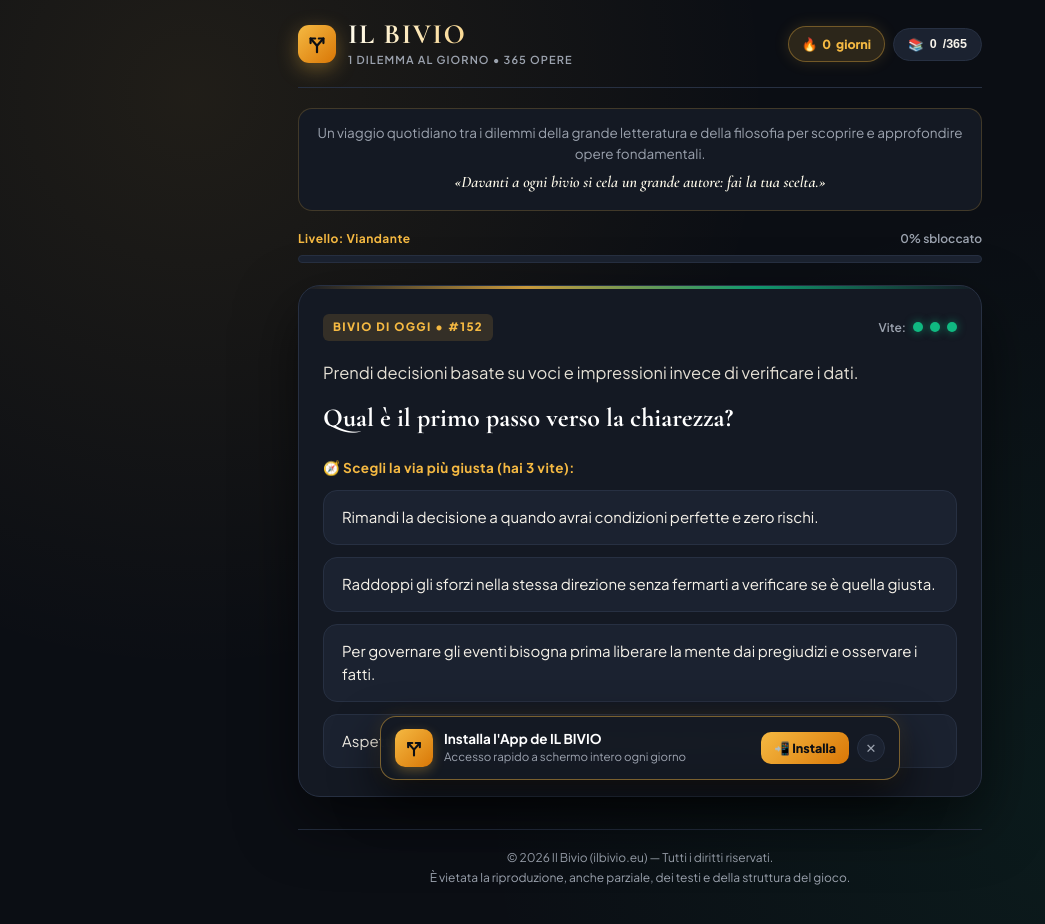
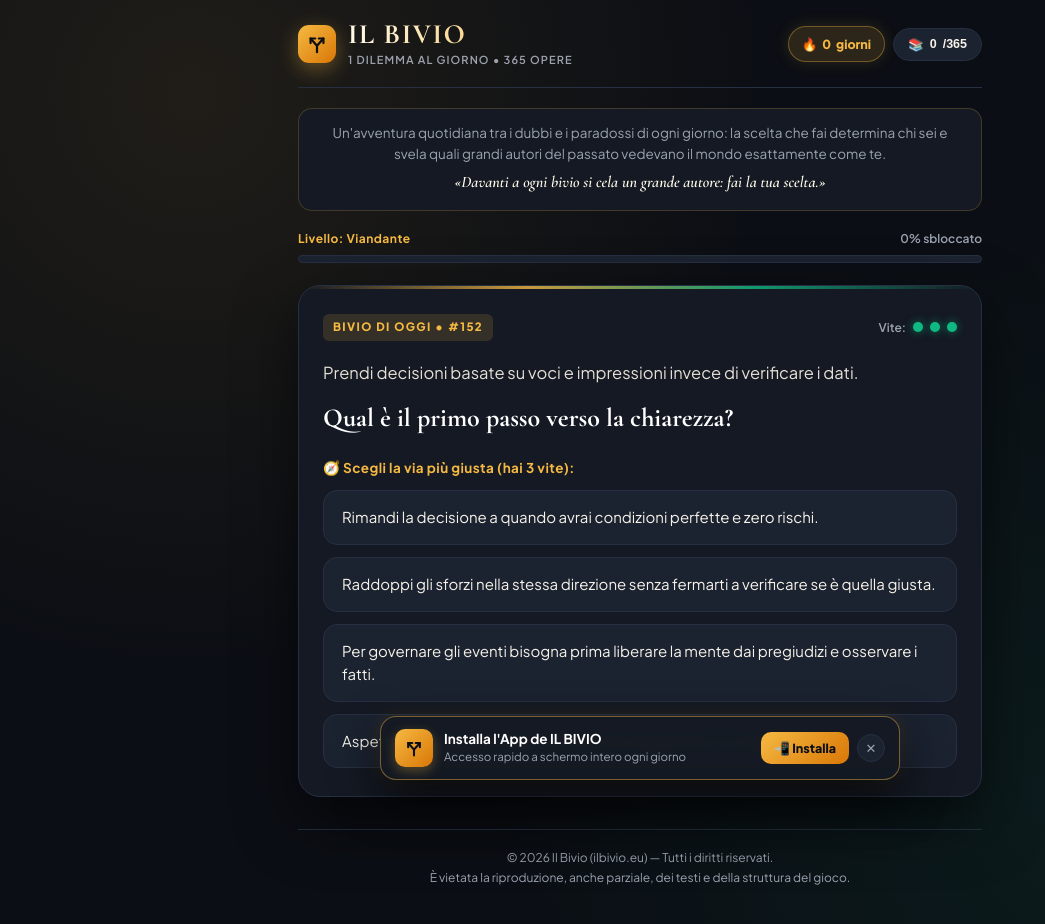
Before and after one commit to ilbivio/il-bivio, a plain HTML site: page index.html in a window 1280 px wide. Shown: the whole page, without its empty margins (0-1045 px from the left). Drawn offline with nearby package versions, Linux system fonts and the light colour scheme.

Commit message:
Add files via upload

```diff
--- a/index.html
+++ b/index.html
@@ -853,7 +853,7 @@
     <!-- Box Editoriale per AdSense & SEO (Compatto) -->
     <div style="background: var(--surface); border: 1px solid rgba(245, 185, 66, 0.2); border-radius: 14px; padding: 14px 18px; margin-bottom: 18px; text-align: center;">
       <p style="font-size: 13.5px; color: var(--muted); line-height: 1.55; margin-bottom: 6px;">
-        Un viaggio quotidiano tra i dilemmi della grande letteratura e della filosofia per scoprire e approfondire opere fondamentali.
+        Un'avventura quotidiana tra i dubbi e i paradossi di ogni giorno: la scelta che fai determina chi sei e svela quali grandi autori del passato vedevano il mondo esattamente come te.
       </p>
       <div style="font-family: 'Cormorant Garamond', serif; font-size: 16px; font-style: italic; color: #FFFBEB;">
         «Davanti a ogni bivio si cela un grande autore: fai la tua scelta.»
```
